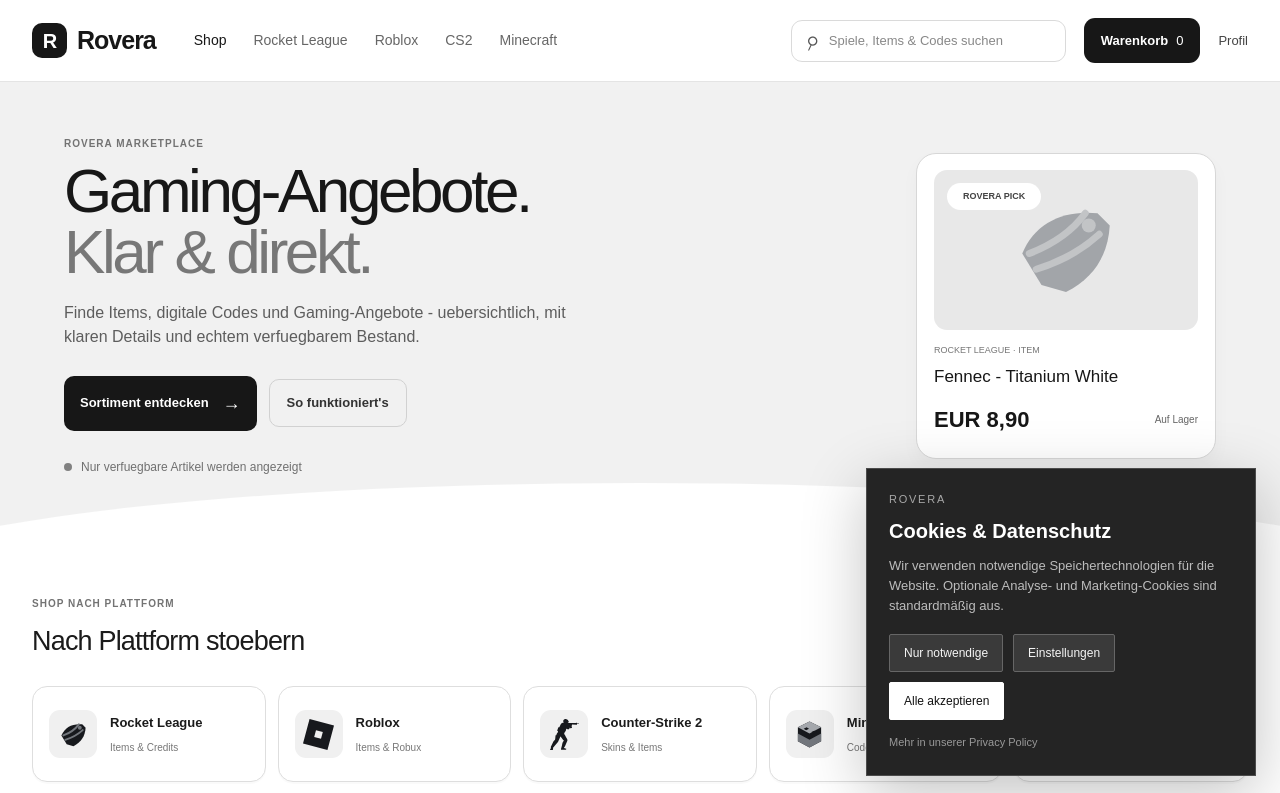
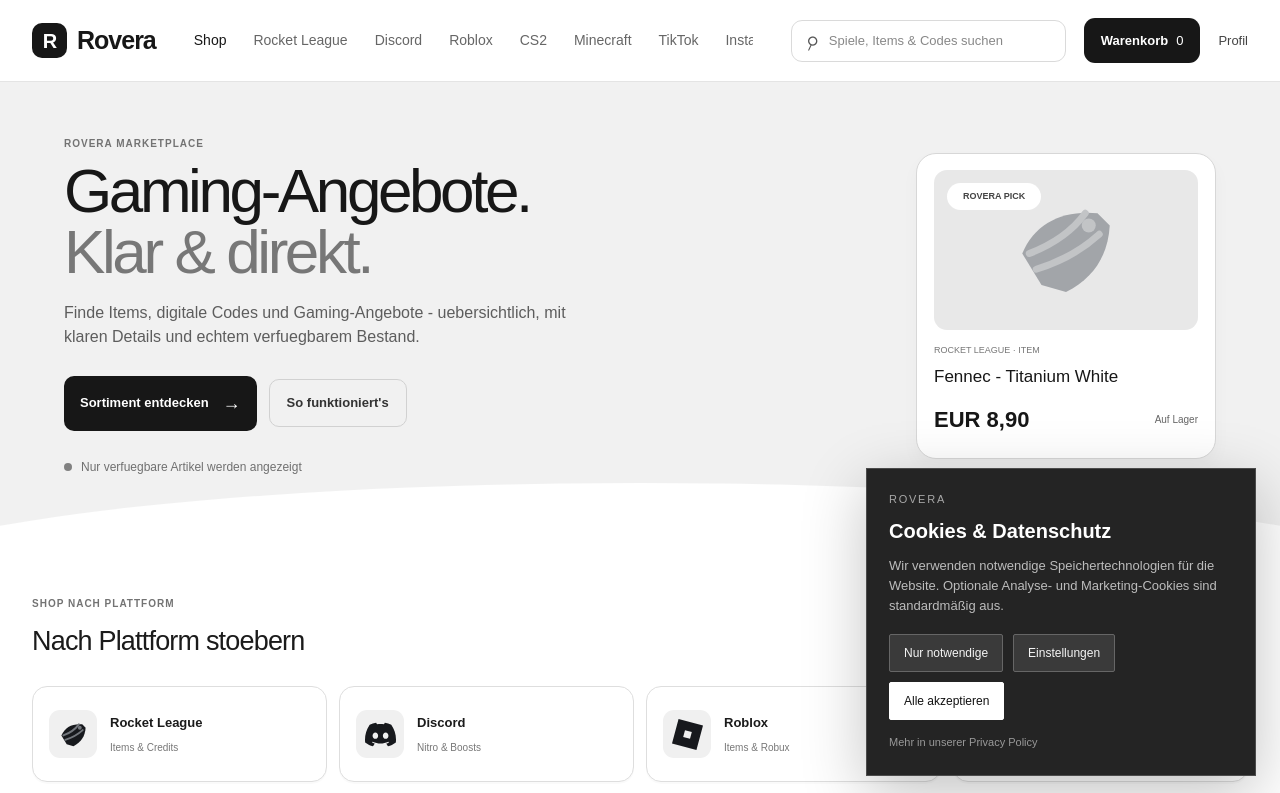
Before and after one commit to sw8tx/rovera, a Next.js app: page / in a window 1280 px wide. Shown: the top 793 px of the page. Built offline with nearby package versions, Linux system fonts and the light colour scheme.

Commit message:
Add complete platform category lineup

```diff
--- a/app/globals.css
+++ b/app/globals.css
@@ -656,3 +656,5 @@ body {
 .product-card:nth-child(3) .product-art { background: #ededed; }
 .product-card:nth-child(4) .product-art { background: #e7e7e7; }
 .benefit-strip { border: 1px solid #e7e7e7; box-shadow: 0 2px 0 rgba(0,0,0,.02); }
+.category-grid { grid-template-columns: repeat(4, minmax(0, 1fr)); }
+@media (max-width: 900px) { .category-grid { grid-template-columns: repeat(2, minmax(0, 1fr)); } }
--- a/app/page.tsx
+++ b/app/page.tsx
@@ -1,8 +1,11 @@
 const categories = [
   { icon: '/icons/black/rocketleague.svg', name: 'Rocket League', meta: 'Items & Credits' },
+  { icon: '/icons/black/discord.svg', name: 'Discord', meta: 'Nitro & Boosts' },
   { icon: '/icons/black/roblox.svg', name: 'Roblox', meta: 'Items & Robux' },
   { icon: '/icons/black/counterstrike.svg', name: 'Counter-Strike 2', meta: 'Skins & Items' },
   { icon: '/icons/black/minecraft.svg', name: 'Minecraft', meta: 'Codes & Items' },
+  { icon: '/icons/black/tiktok.svg', name: 'TikTok', meta: 'Accounts & Likes' },
+  { icon: '/icons/black/instagram.svg', name: 'Instagram', meta: 'Accounts & Followers' },
   { icon: '/icons/black/steam.svg', name: 'Steam', meta: 'Wallet & Games' },
 ]
 
@@ -25,7 +28,7 @@ export default function Page() {
       <header className="marketplace-nav">
         <a className="brand" href="/" aria-label="Rovera home"><span className="brand-mark">R</span><span>Rovera</span></a>
         <nav className="main-links" aria-label="Marketplace categories">
-          <a className="active" href="#marketplace">Shop</a><a href="#rocket-league">Rocket League</a><a href="#roblox">Roblox</a><a href="#cs2">CS2</a><a href="#minecraft">Minecraft</a>
+          <a className="active" href="#marketplace">Shop</a><a href="#rocket-league">Rocket League</a><a href="#discord">Discord</a><a href="#roblox">Roblox</a><a href="#cs2">CS2</a><a href="#minecraft">Minecraft</a><a href="#tiktok">TikTok</a><a href="#instagram">Instagram</a><a href="#steam">Steam</a>
         </nav>
         <div className="nav-actions">
           <label className="search-box"><span aria-hidden="true">⌕</span><input aria-label="Search items" placeholder="Spiele, Items & Codes suchen" /></label>
```
